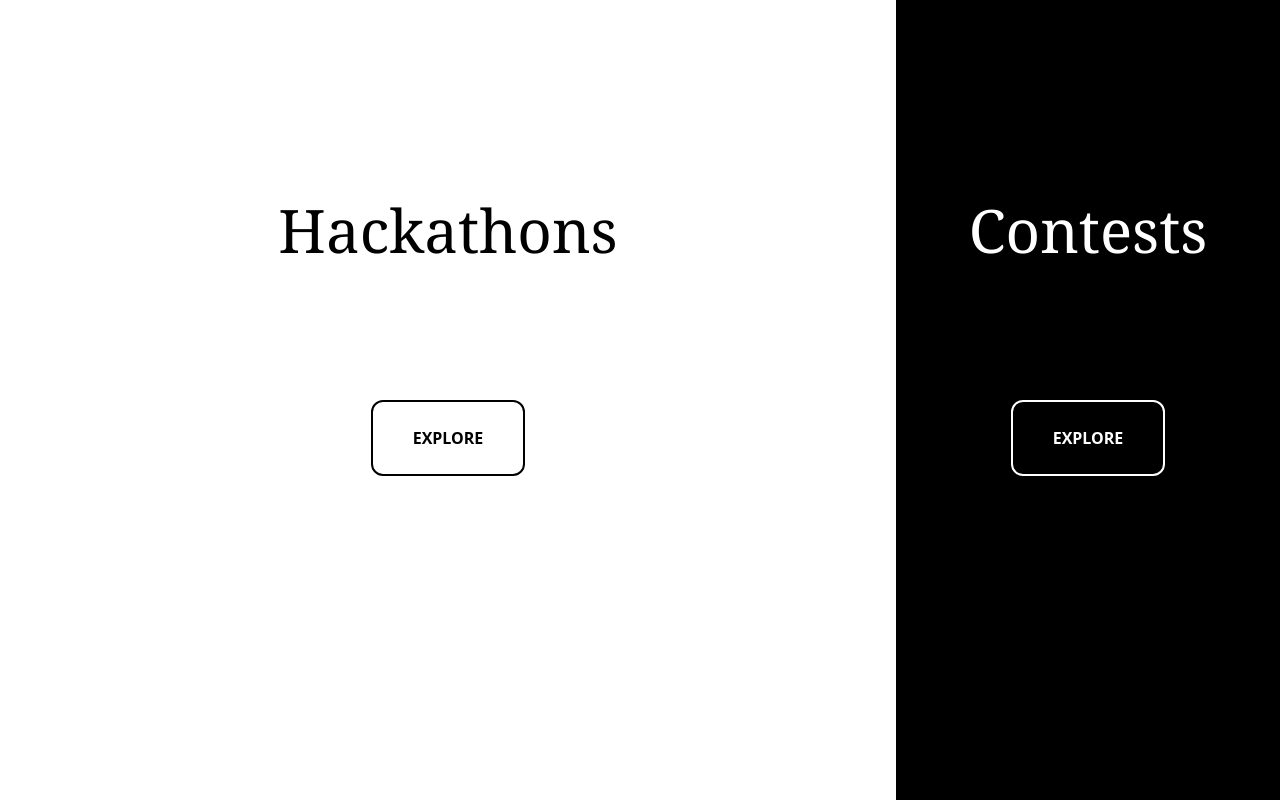
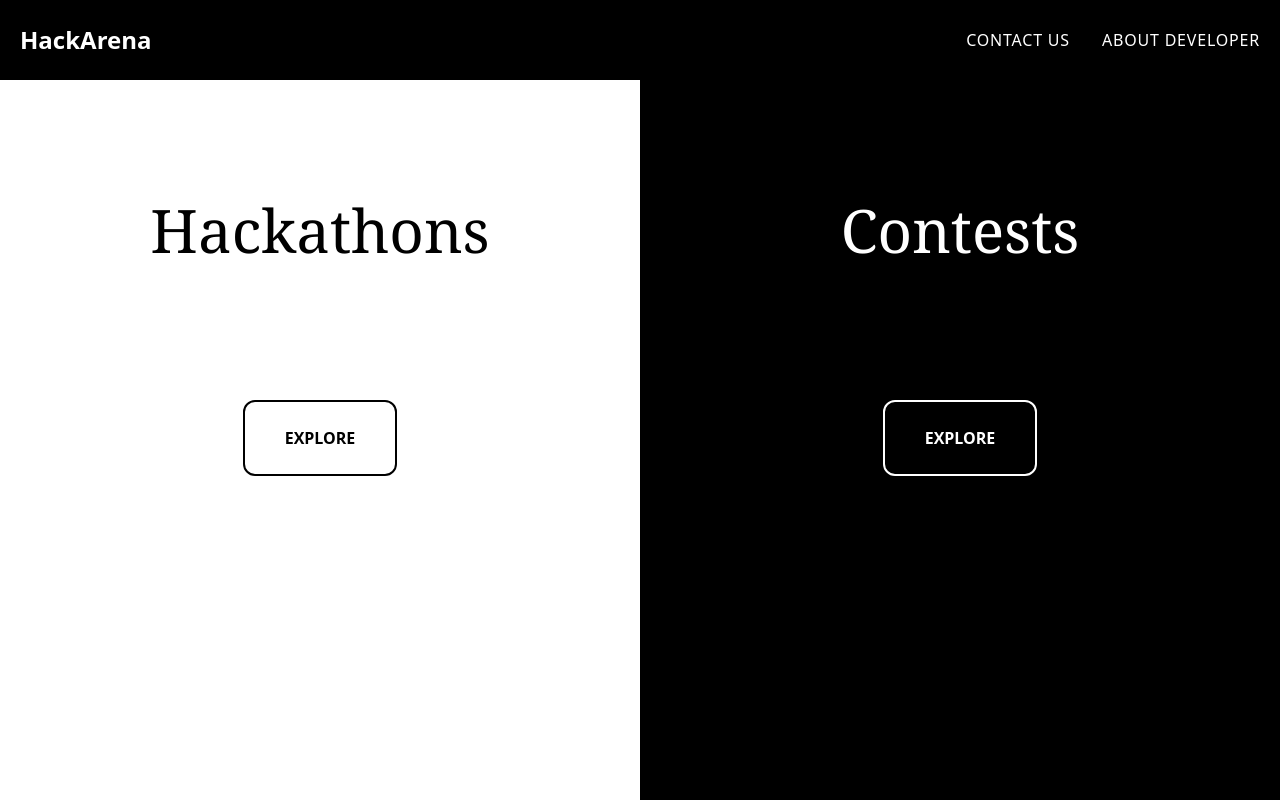
Before and after one commit to mayurramani07/HackArena, a React (Vite) app in the folder Frontend/: page / in a window 1280 px wide. Built offline with nearby package versions, Linux system fonts and the light colour scheme.

Commit message:
Added LandingPage Navbar

```diff
--- /dev/null
+++ b/Frontend/src/components/LandingNavbar.jsx
@@ -0,0 +1,18 @@
+import React from 'react'
+
+const LandingNavbar = () => {
+  return (
+    <nav className='fixed top-0 w-full flex justify-between items-center px-5 py-6 z-50 bg-black'>
+        <div className="text-2xl font-extrabold text-white cursor-pointer">HackArena</div>
+
+        <div className='flex gap-8'>
+            <a href='#contact' className='text-white font-normal uppercase tracking-wider hover:text-gray-400 transition-all'>Contact us</a>
+            <a href='#developer' className='text-white font-normal uppercase tracking-wider hover:text-gray-400 transition-all'>About Developer</a>
+
+        </div>
+
+    </nav>
+  )
+}
+
+export default LandingNavbar
--- a/Frontend/src/pages/LandingPage.jsx
+++ b/Frontend/src/pages/LandingPage.jsx
@@ -1,11 +1,14 @@
 import { useState } from "react";
 import { useNavigate } from "react-router-dom";
+import LandingNavbar from "../components/LandingNavbar";
 
 const LandingPage = () => {
   const navigate = useNavigate();
   const [hoverSide, setHoverSide] = useState("");
 
   return (
+    <>
+    <LandingNavbar />
     <div
       className={`relative w-full h-screen flex overflow-hidden transition-all duration-1000 ${hoverSide === "left" ? "hover-left" : hoverSide === "right" ? "hover-right" : "" }`}>
       <div
@@ -39,6 +42,7 @@ const LandingPage = () => {
         .hover-right .left { width: 30% !important; }
       `}</style>
     </div>
+    </>
   );
 };
 
```
